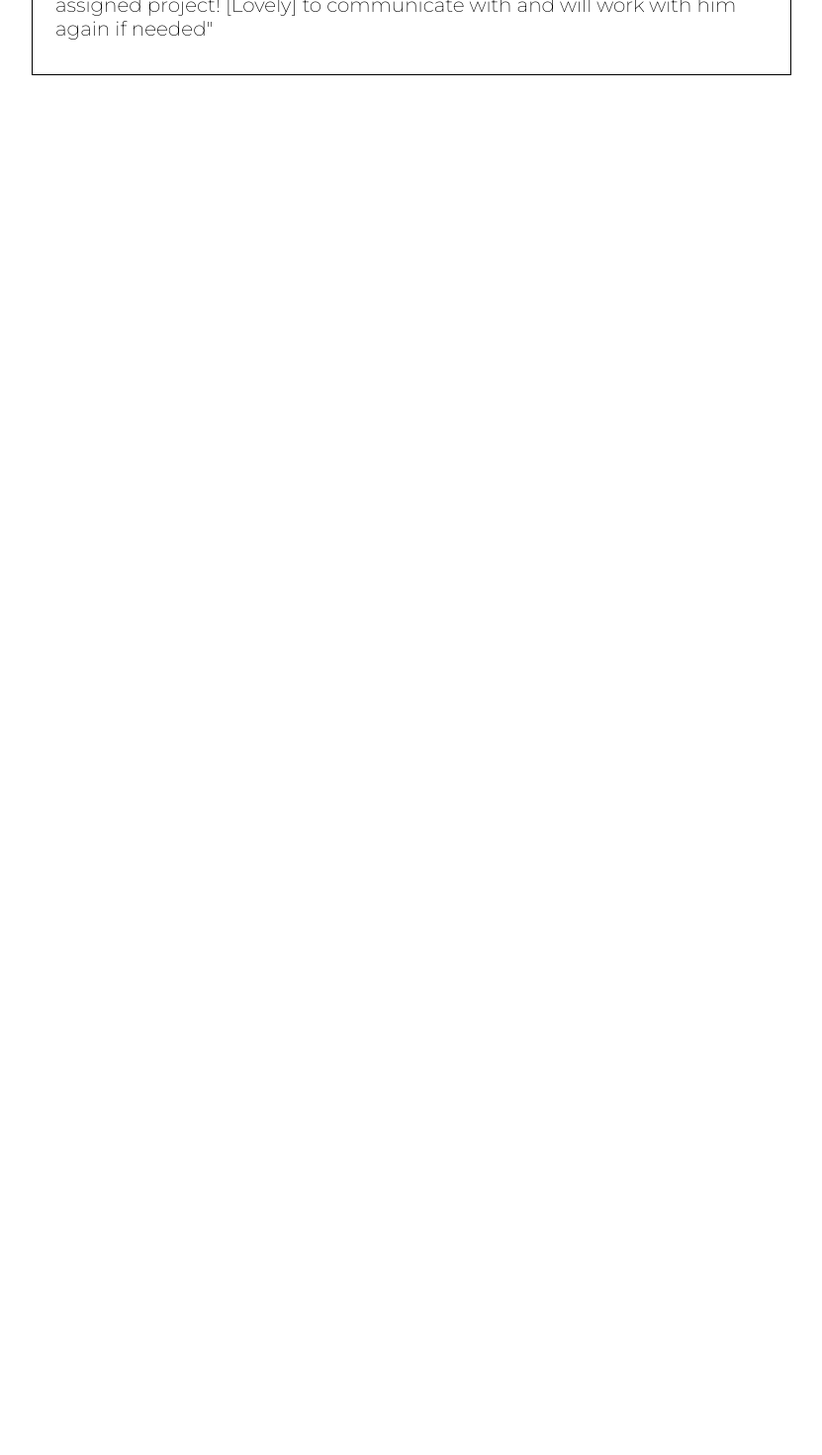
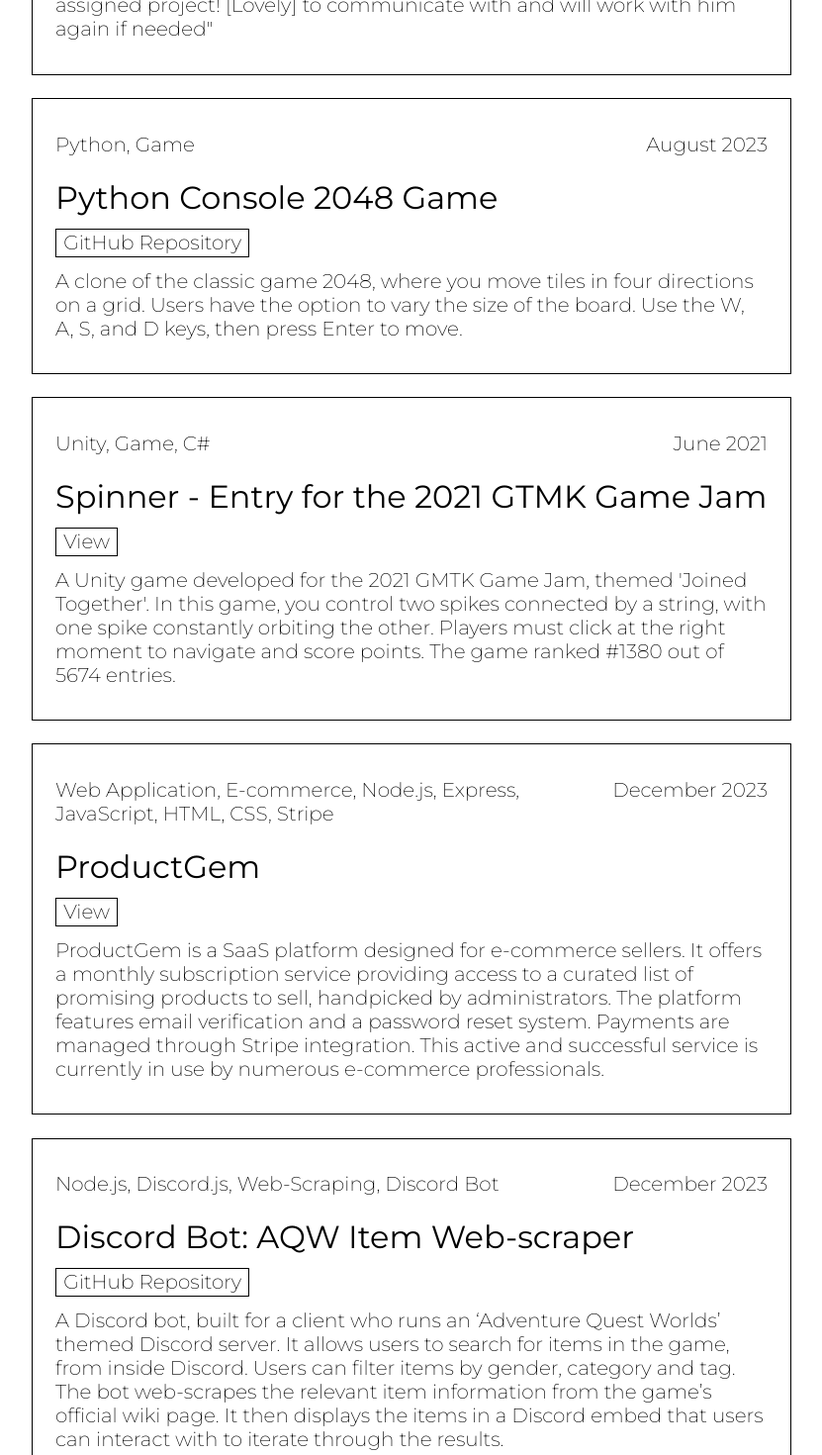
Before and after one commit to charlie-taylor-github/Personal-Website, a React (Create React App) app: page / in a window 1280 px wide. Shown: the part 1120-2590 px from the top of the page at 99% size, without its empty margins (224-1055 px from the left). Before the commit the page ends 1260 px from the top, so only its background shows below. Built offline with nearby package versions, Linux system fonts and the light colour scheme.

Commit message:
update meta tags and add more to portfolio

```diff
--- a/public/index.html
+++ b/public/index.html
@@ -4,6 +4,11 @@
 <head>
   <meta charset="utf-8" />
   <meta name="viewport" content="width=device-width, initial-scale=1">
+  <meta name="author" content="Charlie Taylor">
+  <meta name="keywords" content="Portfolio, Freelance, Programming, Coding">
+  <meta name="description" content="Hey, I'm Charlie Taylor! Check out my portfolio or contact me here.">
+
+  <link rel="icon" type="image/x-icon" href="assets/favicon.ico">
   <title>Charlie Taylor</title>
 </head>
 
--- a/src/projects.js
+++ b/src/projects.js
@@ -1,3 +1,18 @@
+const template = {
+  title: '',
+  date: '',
+  tags: '',
+  description: '',
+  testimonial: {
+    title: '',
+    quote: ''
+  },
+  links: {
+    view: '',
+    github: ''
+  }
+};
+
 export default [
   {
     title: 'Optimal Plane-Boarding Strategies: An Agent-Based Simulation Project',
@@ -15,5 +30,51 @@ export default [
       view: 'https://charlie-taylor-github.github.io/Plane-Boarding-Methods-Simulation/',
       github: 'https://github.com/charlie-taylor-github/Plane-Boarding-Methods-Simulation'
     }
+  },
+  {
+    title: 'Python Console 2048 Game',
+    date: 'August 2023',
+    tags: 'Python, Game',
+    description: 'A clone of the classic game 2048, where you move tiles in four directions on a grid. Users have the option to vary the size of the board. Use the W, A, S, and D keys, then press Enter to move.',
+    links: {
+      github: 'https://github.com/charlie-taylor-github/Python-Console-2048-Game'
+    }
+  },
+  {
+    title: 'Spinner - Entry for the 2021 GTMK Game Jam',
+    date: 'June 2021',
+    tags: 'Unity, Game, C#',
+    description: `A Unity game developed for the 2021 GMTK Game Jam, themed 'Joined Together'.
+      In this game, you control two spikes connected by a string, with one spike constantly orbiting the other.
+      Players must click at the right moment to navigate and score points.
+      The game ranked #1380 out of 5674 entries.`,
+    links: {
+      view: 'https://itch.io/jam/gmtk-2021/rate/1084571'
+    }
+  },
+  {
+    title: 'ProductGem',
+    date: 'December 2023',
+    tags: 'Web Application, E-commerce, Node.js, Express, JavaScript, HTML, CSS, Stripe',
+    description: `ProductGem is a SaaS platform designed for e-commerce sellers.
+      It offers a monthly subscription service providing access to a curated list of promising products to sell, handpicked by administrators.
+      The platform features email verification and a password reset system.
+      Payments are managed through Stripe integration. This active and successful service is currently in use by numerous e-commerce professionals.`,
+    links: {
+      view: 'https://productgem.co/'
+    }
+  },
+  {
+    title: 'Discord Bot: AQW Item Web-scraper',
+    date: 'December 2023',
+    tags: 'Node.js, Discord.js, Web-Scraping, Discord Bot',
+    description: `A Discord bot, built for a client who runs an ‘Adventure Quest Worlds’ themed Discord server.
+      It allows users to search for items in the game, from inside Discord.
+      Users can filter items by gender, category and tag.
+      The bot web-scrapes the relevant item information from the game’s official wiki page.
+      It then displays the items in a Discord embed that users can interact with to iterate through the results.`,
+    links: {
+      github: 'https://github.com/charlie-taylor-github/AQW-Web-Scrape-Bot'
+    }
   }
 ];
--- a/src/styles/pages/home/home.scss
+++ b/src/styles/pages/home/home.scss
@@ -107,6 +107,7 @@ body {
 .project-preview {
   border: 1px solid $primary-color;
   padding: 3%;
+  margin: 3% 0;
 
   * {
     text-align: left;
@@ -119,6 +120,7 @@ body {
     justify-content: space-between;
 
     .project-tags {
+      width: 75%;
       @include text;
     }
 
@@ -137,7 +139,7 @@ body {
 
     a {
       @include text;
-      margin-right: 5%;
+      margin-right: 2%;
       text-decoration: none;
       border: 1px solid $primary-color;
       padding: 0.2% 1%;
```
Also changed, not shown: 1 other file (tests, documents, lock files or other folders).
